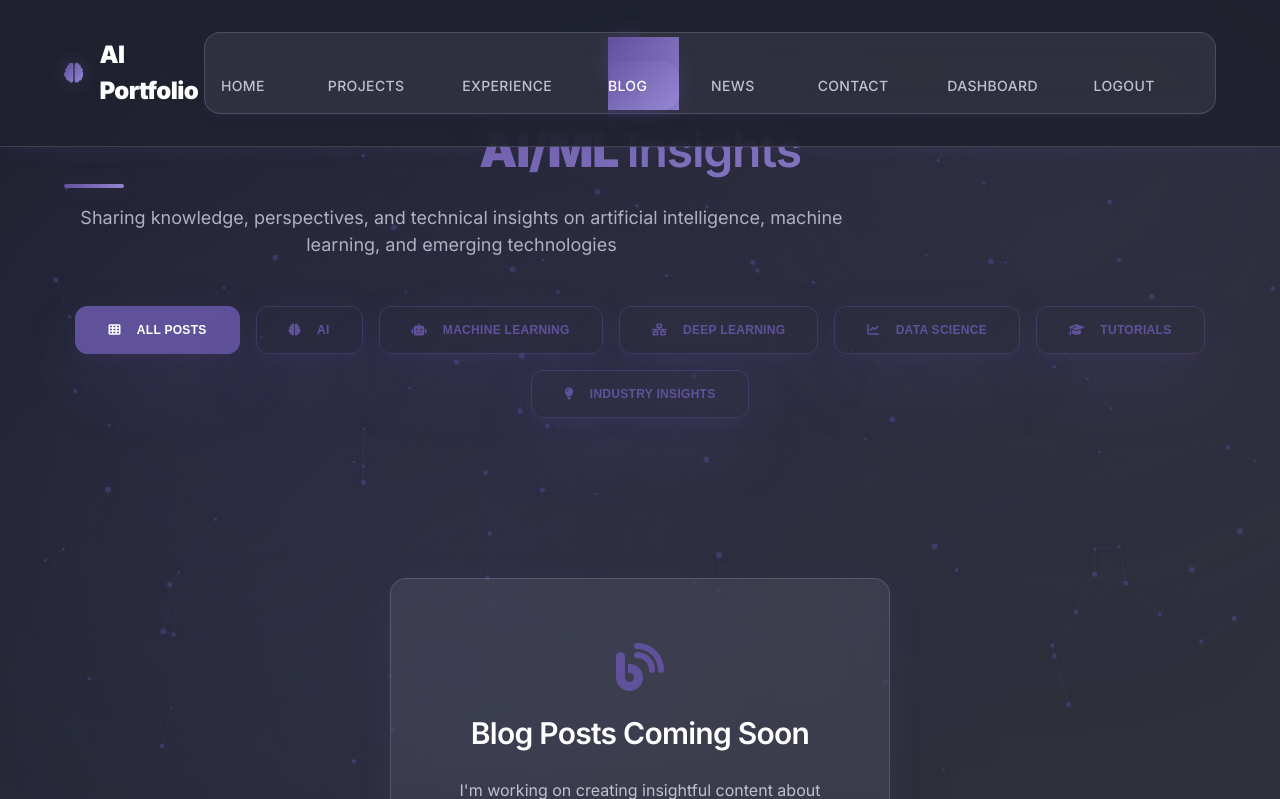
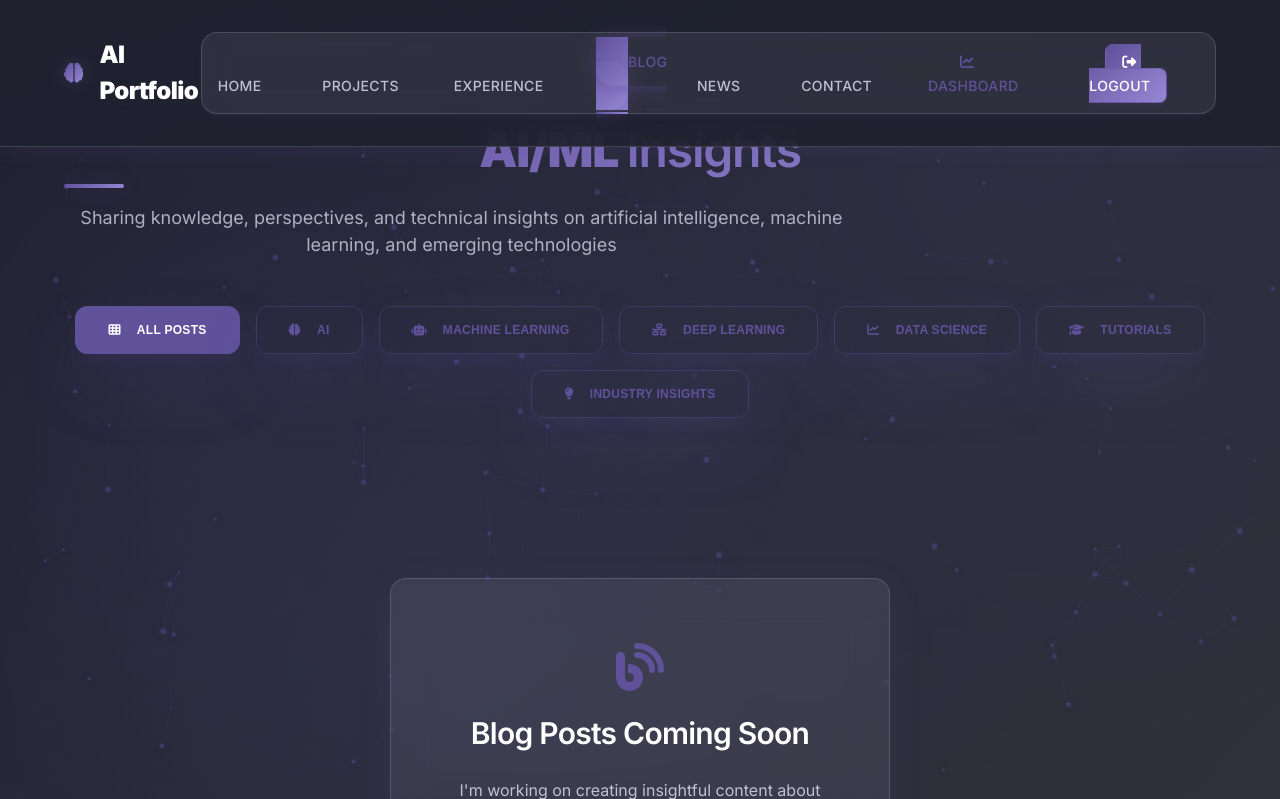
Before and after one commit to Maimoon-github/Professional_Portfolio, a Django app: page /portfolio/blog/ in a window 1280 px wide. Shown: the top 799 px of the page. Run offline with Django 5.2, Linux system fonts and the light colour scheme; a user stored in the database is signed in; data that the repository does not hold is empty; parts of the project's set-up code (start-up, migrations or seed data) failed here and were passed over.

Commit message:
feat: Add styles for login/logout buttons and dashboard link, enhance active link indicators

```diff
--- a/website/static/css/site.css
+++ b/website/static/css/site.css
@@ -1615,3 +1615,60 @@ a:hover {
     page-break-inside: avoid;
   }
 }
+
+/* Login/Logout Button Styles */
+.nav-auth {
+    background: var(--gradient-purple) !important;
+    color: var(--pure-white) !important;
+    border-radius: 0.5rem;
+    padding: var(--space-xs) var(--space-sm) !important;
+    margin-left: var(--space-sm);
+    border: 1px solid var(--purple-60);
+    box-shadow: var(--shadow-md);
+    transition: all 0.3s ease !important;
+}
+
+.nav-auth:hover {
+    transform: translateY(-2px);
+    box-shadow: var(--shadow-lg);
+}
+
+.nav-auth:active {
+    transform: translateY(0);
+}
+
+.nav-auth i {
+    margin-right: 0.25rem;
+}
+
+/* Dashboard Link Styles */
+.nav-dashboard {
+    color: var(--accent-purple) !important;
+    font-weight: var(--font-weight-medium);
+}
+
+.nav-dashboard i {
+    margin-right: 0.25rem;
+}
+
+.nav-dashboard.active {
+    color: var(--purple-90) !important;
+}
+
+/* Active Link Indicator */
+.nav-link.active {
+    position: relative;
+    color: var(--accent-purple) !important;
+    font-weight: var(--font-weight-medium);
+}
+
+.nav-link.active::after {
+    content: '';
+    position: absolute;
+    bottom: -4px;
+    left: 0;
+    width: 100%;
+    height: 2px;
+    background: var(--gradient-purple);
+    border-radius: 2px;
+}
--- a/website/templates/base.html
+++ b/website/templates/base.html
@@ -125,19 +125,23 @@
             </button>
 
             <ul class="nav-menu">
-                <li><a href="{% url 'portfolio:index' %}" class="nav-link">Home</a></li>
-                <li><a href="{% url 'portfolio:project_list' %}" class="nav-link">Projects</a></li>
-                <li><a href="{% url 'portfolio:experience' %}" class="nav-link">Experience</a></li>
-                <li><a href="{% url 'portfolio:blog_list' %}" class="nav-link">Blog</a></li>
-                <li><a href="{% url 'portfolio:news' %}" class="nav-link">News</a></li>
-                <li><a href="{% url 'portfolio:contact' %}" class="nav-link">Contact</a></li>
-                {% if user.is_staff %}
-                <li><a href="{% url 'dashboard:home' %}" class="nav-link">Dashboard</a></li>
-                {% endif %}
+                <li><a href="{% url 'portfolio:index' %}" class="nav-link {% if request.resolver_match.url_name == 'index' %}active{% endif %}">Home</a></li>
+                <li><a href="{% url 'portfolio:project_list' %}" class="nav-link {% if request.resolver_match.url_name == 'project_list' %}active{% endif %}">Projects</a></li>
+                <li><a href="{% url 'portfolio:experience' %}" class="nav-link {% if request.resolver_match.url_name == 'experience' %}active{% endif %}">Experience</a></li>
+                <li><a href="{% url 'portfolio:blog_list' %}" class="nav-link {% if request.resolver_match.url_name == 'blog_list' %}active{% endif %}">Blog</a></li>
+                <li><a href="{% url 'portfolio:news' %}" class="nav-link {% if request.resolver_match.url_name == 'news' %}active{% endif %}">News</a></li>
+                <li><a href="{% url 'portfolio:contact' %}" class="nav-link {% if request.resolver_match.url_name == 'contact' %}active{% endif %}">Contact</a></li>
                 {% if user.is_authenticated %}
-                <li><a href="{% url 'logout' %}" class="nav-link">Logout</a></li>
+                <li><a href="{% url 'dashboard:home' %}" class="nav-link nav-dashboard {% if request.resolver_match.namespace == 'dashboard' %}active{% endif %}">
+                    <i class="fas fa-chart-line"></i> Dashboard
+                </a></li>
+                <li><a href="{% url 'logout' %}" class="nav-link nav-auth">
+                    <i class="fas fa-sign-out-alt"></i> Logout
+                </a></li>
                 {% else %}
-                <li><a href="{% url 'login' %}" class="nav-link">Login</a></li>
+                <li><a href="{% url 'login' %}" class="nav-link nav-auth">
+                    <i class="fas fa-sign-in-alt"></i> Login
+                </a></li>
                 {% endif %}
             </ul>
         </nav>
```
